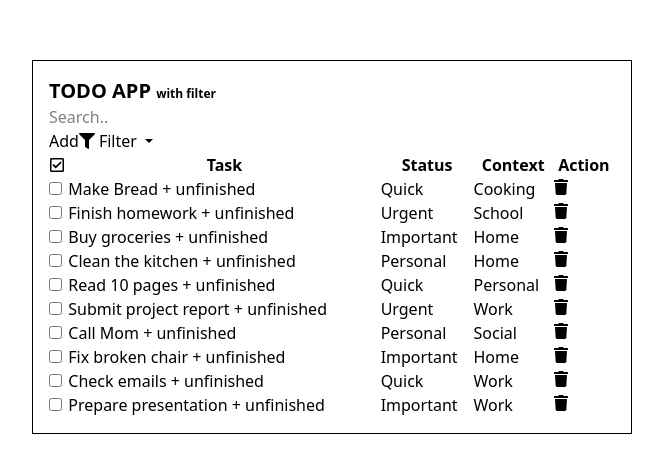
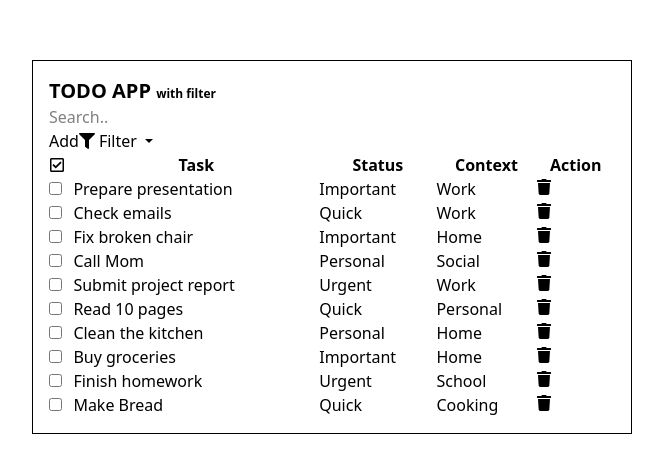
Before and after one commit to Zer0-Gravity/mini-react-project, a React (Vite) app in the folder todo-app-filter/: page / in a window 1280 px wide. Shown: the part 153-626 px from the top of the page, without its empty margins (308-971 px from the left). Built offline with nearby package versions, Linux system fonts and the light colour scheme.

Commit message:
Feat: Add logic sort based on status

```diff
--- a/todo-app-filter/src/Component/TableTodo.tsx
+++ b/todo-app-filter/src/Component/TableTodo.tsx
@@ -47,7 +47,7 @@ function TableTodo({ todos, delTodo, handleCheckedTodo }: TableProps) {
                                 <td>
                                     <label htmlFor={todo.title}>
                                         <span className="has-checked:line-through">
-                                            {todo.title} + {todo.status}
+                                            {todo.title}
                                         </span>
                                     </label>
                                 </td>
--- a/todo-app-filter/src/Component/TodoApp.tsx
+++ b/todo-app-filter/src/Component/TodoApp.tsx
@@ -77,6 +77,9 @@ function TodoApp() {
         return matchSearch && matchTag;
     });
 
+    /* eslint-disable @typescript-eslint/no-explicit-any */
+    filterTodos.sort((a: any) => (a.status === "finish" ? 1 : -1));
+
     return (
         <div className="w-150 h-[400] border p-4">
             <section>
```
